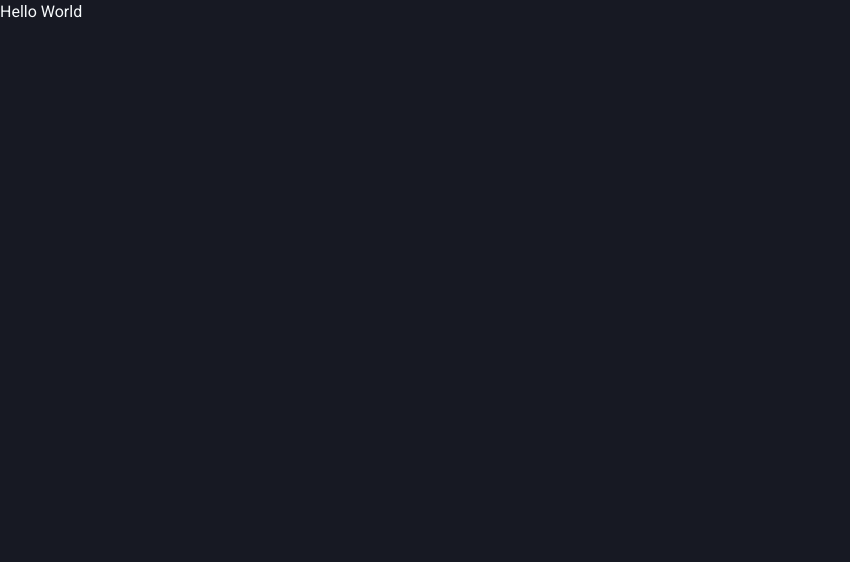
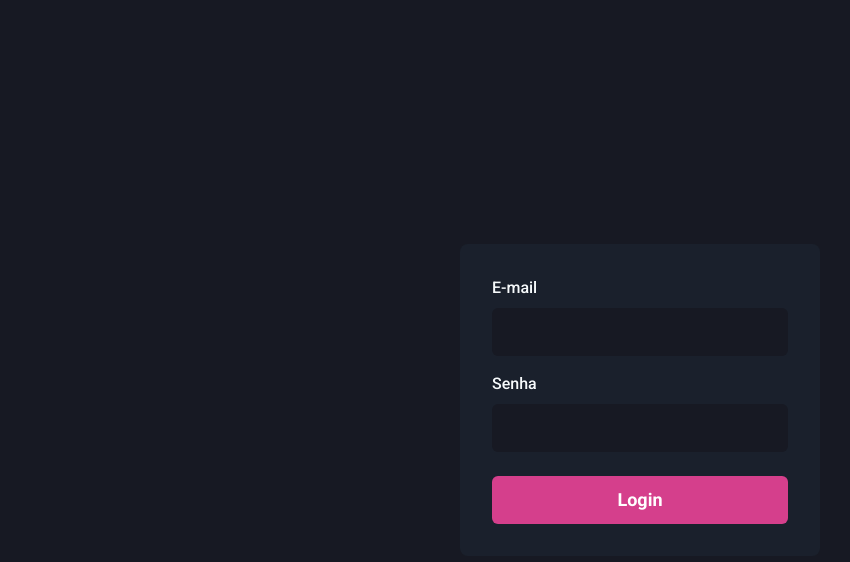
Before and after one commit to kaue-guerra/front-next, a Next.js app: page / in a window 1280 px wide. Shown: the top 562 px of the page, without its empty margins (0-850 px from the left). Built offline with nearby package versions, Linux system fonts and the light colour scheme.

Commit message:
created page signin

```diff
--- a/src/pages/index.tsx
+++ b/src/pages/index.tsx
@@ -1,7 +1,21 @@
-import Head from 'next/head'
+import { Flex, Input, Button, Stack, FormLabel, FormControl } from '@chakra-ui/react'
 
 export default function Home() {
   return (
-    <h1>Hello World</h1>
+    <Flex w="100vw" h="100vh" alignItems="center" justifyContent="center">
+      <Flex as="form" width="100%" maxWidth={360} bg="gray.800" p="8" borderRadius={8} flexDir="column">
+        <Stack spacing="4">
+          <FormControl>
+            <FormLabel htmlFor="email">E-mail</FormLabel>
+            <Input name="email" id="email" type="email" focusBorderColor="pink.500" bgColor="gray.900" variant="filled" _hover={{ bgColor: 'gray.900' }} size="lg" />
+          </FormControl>
+          <FormControl>
+            <FormLabel htmlFor="password">Senha</FormLabel>
+            <Input name="password" id="password" type="password" focusBorderColor="pink.500" bgColor="gray.900" variant="filled" _hover={{ bgColor: 'gray.900' }} size="lg" />
+          </FormControl>
+        </Stack>
+        <Button type="submit" mt="6" colorScheme="pink" size="lg">Login</Button>
+      </Flex>
+    </Flex>
   )
 }
```
